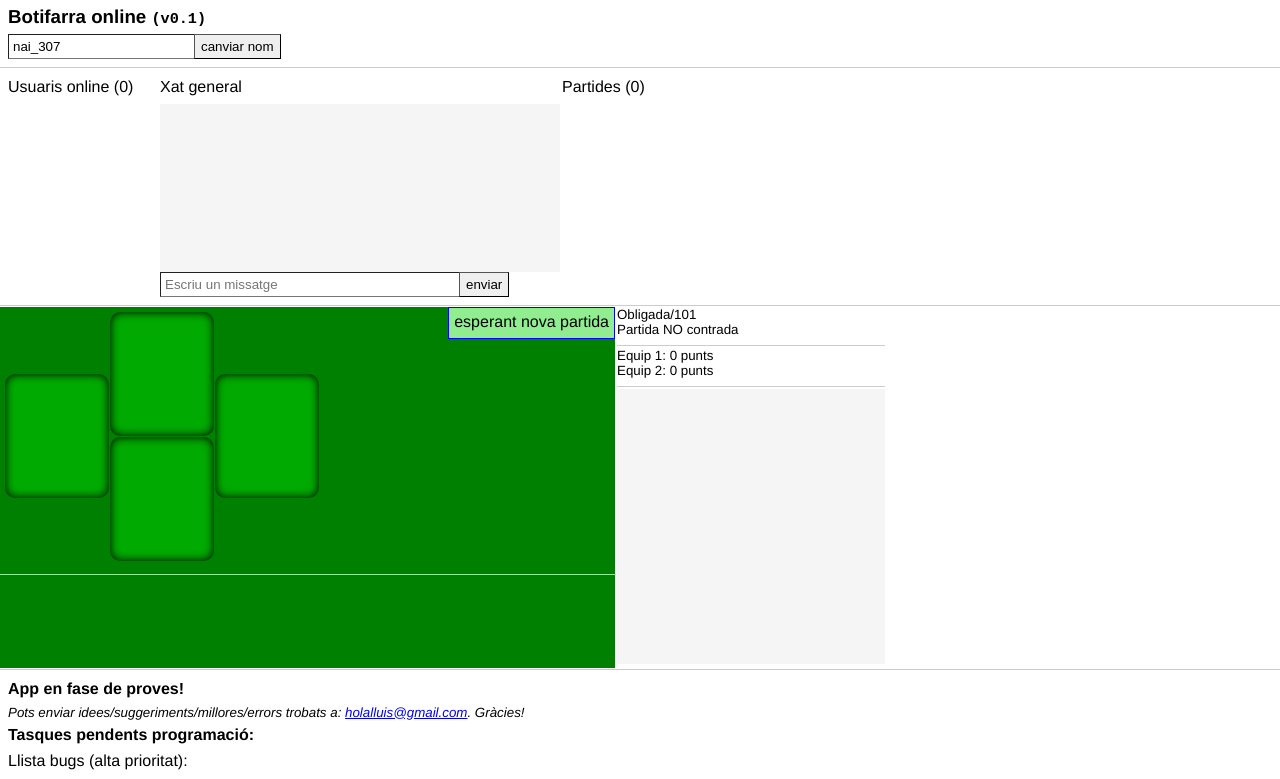
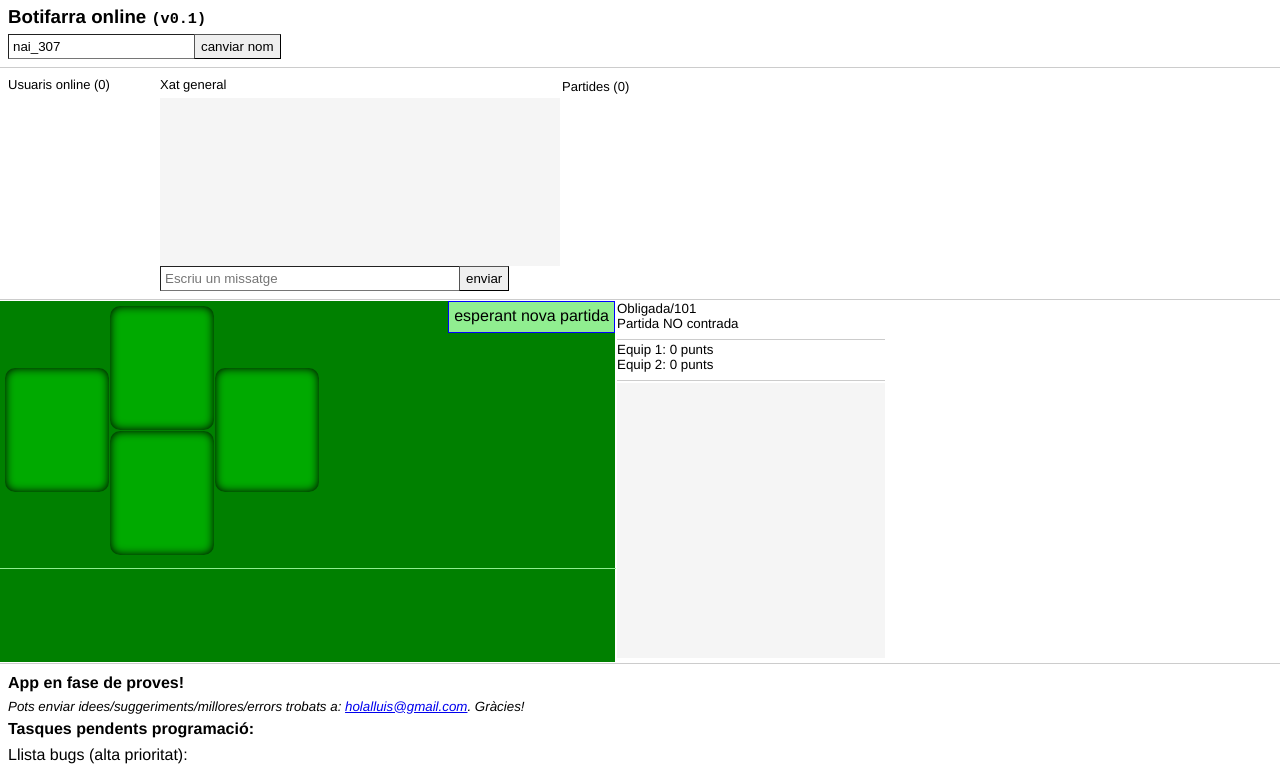
Before and after one commit to holalluis/butionline, a website: page public/index.html in a window 1280 px wide. Both pictures are taken after a click on the button "entrar". Shown: the top 779 px of the page. Drawn offline with Linux system fonts and the light colour scheme; no server answers.

Commit message:
font size canvi

```diff
--- a/public/index.html
+++ b/public/index.html
@@ -60,7 +60,7 @@
 <div class=flex>
   <!--llista usuaris xat-->
   <div style="width:150px">
-    <p>Usuaris online (<span id=comptador_usuaris>0</span>)</p>
+    <p style="font-size:small">Usuaris online (<span id=comptador_usuaris>0</span>)</p>
     <ul id=usuaris></ul>
   </div>
 
@@ -68,7 +68,7 @@
 
   <!--xat-->
   <div>
-    <p>Xat general <em id=feedback></em></p>
+    <p style="font-size:small">Xat general <em id=feedback></em></p>
     <div id=xat></div>
     <div id=xat_controls class=flex>
       <input id=missatge placeholder="Escriu un missatge" maxlength=140 value="">
@@ -80,7 +80,7 @@
 
   <!--partides-->
   <div>
-    <p>
+    <p style="font-size:small">
       Partides (<span id=comptador_partides>0</span>)
       <button id=btn_crear_partida style=visibility:hidden>crear</button>
     </p>
```
